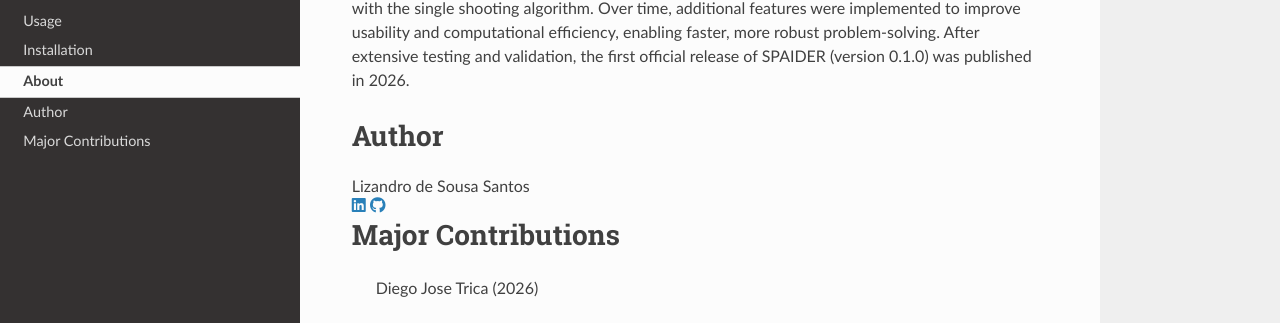
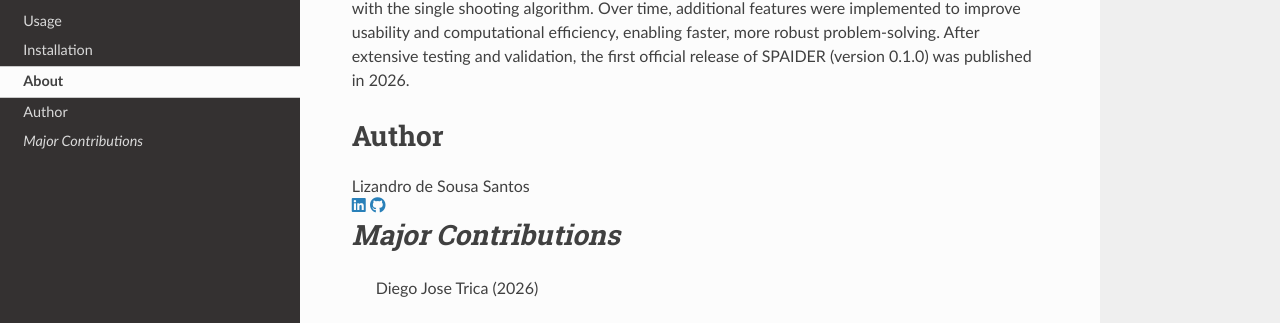
Before and after one commit to LizandroCloud/SPAIDER-M, a Sphinx documentation site: the page built from docs/source/about.rst, in a window 1280 px wide. Shown: the part 235-558 px from the top of the page. Built offline with Sphinx 7.4.7 and the Read the Docs theme 3.1.0, drawn with Linux system fonts in a browser that asks for light colours.

Commit message:
Update about.rst

```diff
--- a/docs/source/about.rst
+++ b/docs/source/about.rst
@@ -16,10 +16,11 @@ Author
      <a href="https://github.com/seuusuario" target="_blank">
        <i class="fab fa-github"></i>
      </a>
+     <br>
    </div>
 
 
-Major Contributions
+*Major Contributions*
 ===================
 
   Diego Jose Trica (2026)
```
